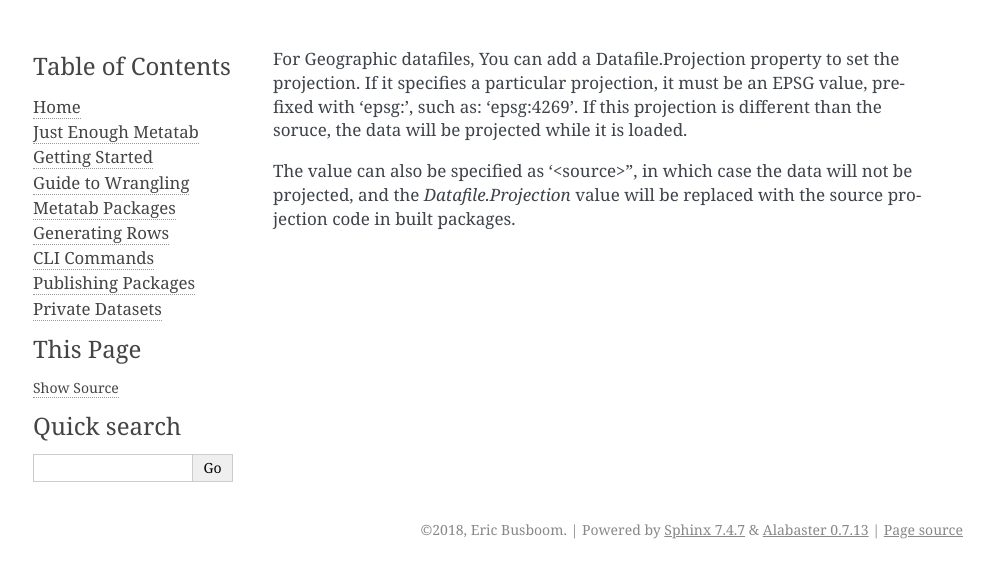
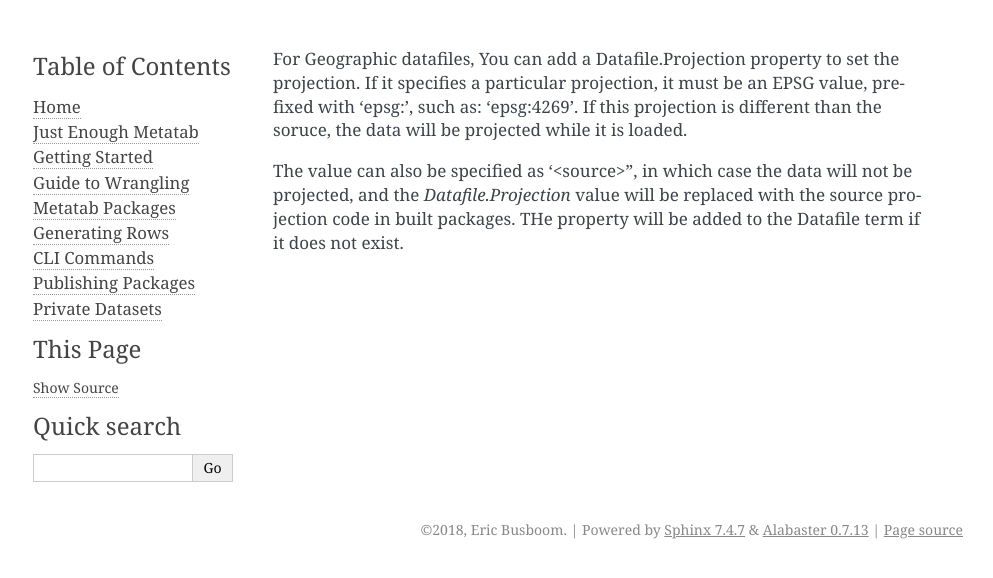
Before and after one commit to Metatab/metapack, a Sphinx documentation site: the page built from docs/source/Geographic.rst, in a window 1280 px wide. Shown: the top 578 px of the page, without its empty margins (147-1140 px from the left). Built offline with Sphinx 7.4.7, drawn with Linux system fonts in a browser that asks for light colours.

Commit message:
doc udpates

```diff
--- a/docs/source/Geographic.rst
+++ b/docs/source/Geographic.rst
@@ -1,6 +1,12 @@
 
 
 
-For Geographic datafiles, You can add a Datafile.Projection property to set the projection. If it specifies a particular projection, it must be an EPSG value, prefixed with 'epsg:', such as: 'epsg:4269'. If this projection is different than the soruce, the data will be projected while it is loaded.
+For Geographic datafiles, You can add a Datafile.Projection property to set the
+projection. If it specifies a particular projection, it must be an EPSG value,
+prefixed with 'epsg:', such as: 'epsg:4269'. If this projection is different
+than the soruce, the data will be projected while it is loaded.
 
-The value can also be specified as '<source>", in which case the data will not be projected, and the `Datafile.Projection` value will be replaced with the source projection code in built packages.
+The value can also be specified as '<source>", in which case the data will not
+be projected, and the `Datafile.Projection` value will be replaced with the
+source projection code in built packages. THe property will be added to the
+Datafile term if it does not exist.
```
